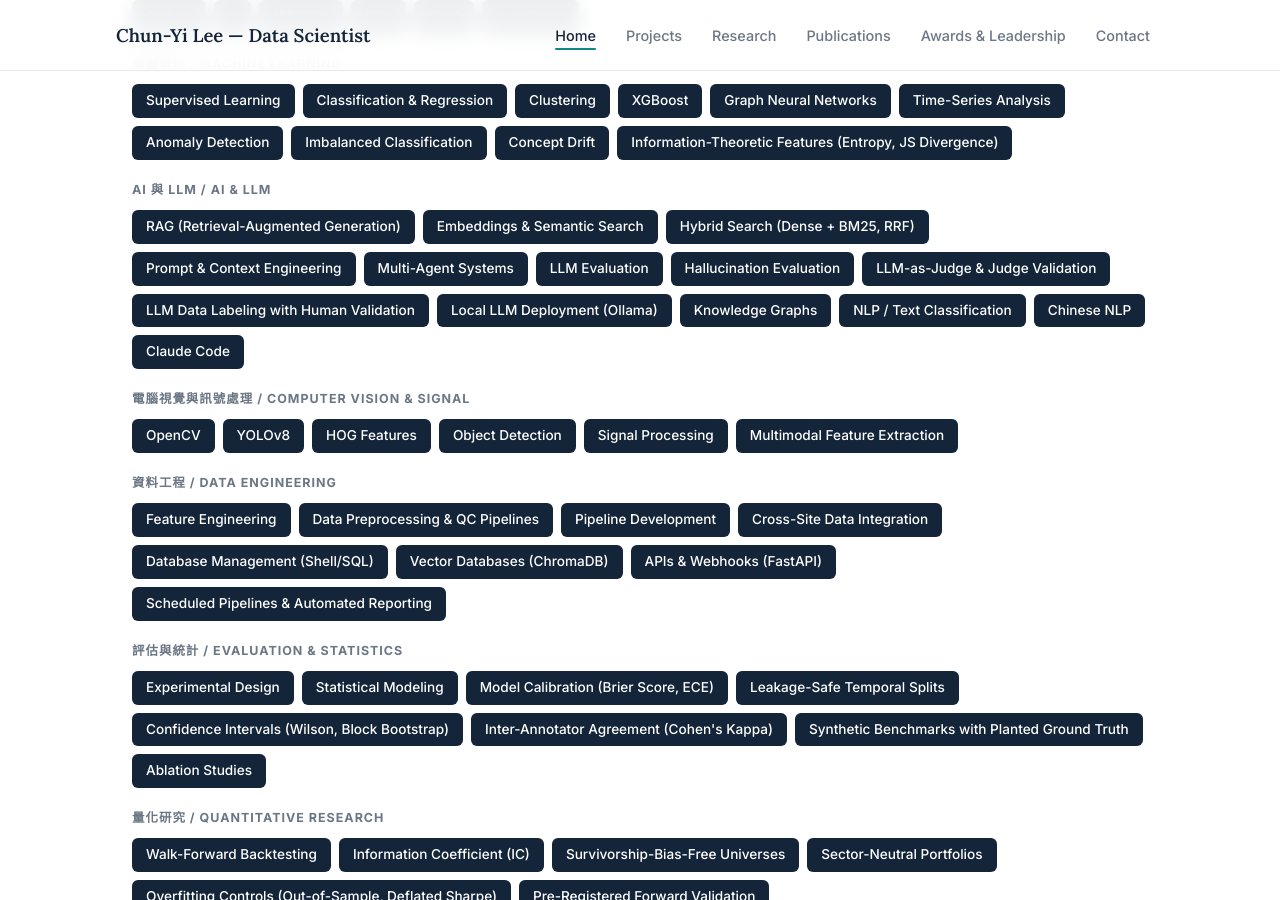
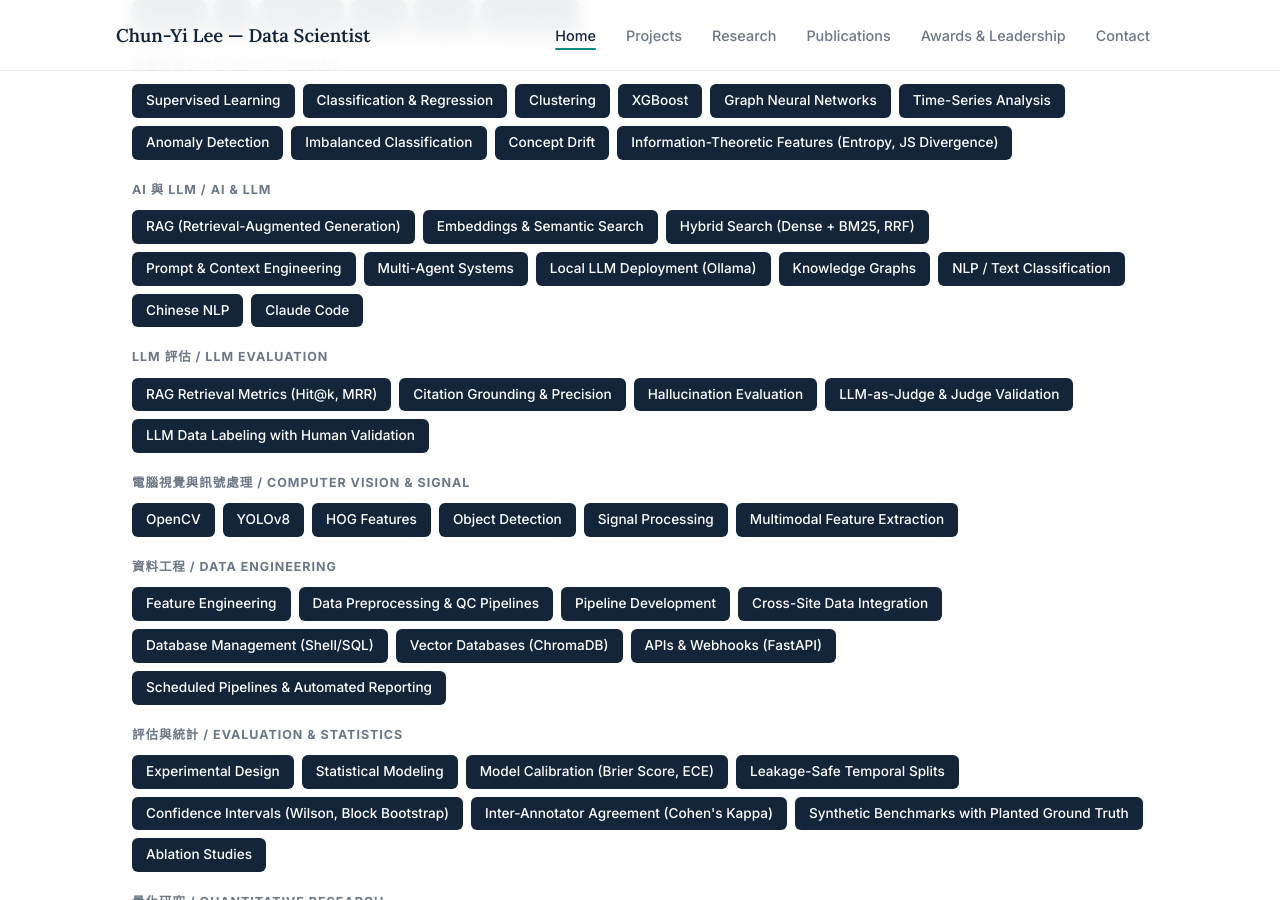
Before and after one commit to JamesLeeCY/JamesLeeCY.github.io, a Jekyll site: the page built from index.html, in a window 1280 px wide and 900 px high, scrolled down 1130 px. Built offline with Jekyll 4.4.1, drawn with Linux system fonts in a browser that asks for light colours.

Commit message:
Split LLM evaluation into its own skills group
Co-Authored-By: Claude Opus 5.5 <noreply@anthropic.com>

```diff
--- a/_data/skills.yml
+++ b/_data/skills.yml
@@ -34,15 +34,20 @@ groups:
       - Hybrid Search (Dense + BM25, RRF)
       - Prompt & Context Engineering
       - Multi-Agent Systems
-      - LLM Evaluation
-      - Hallucination Evaluation
-      - LLM-as-Judge & Judge Validation
-      - LLM Data Labeling with Human Validation
       - Local LLM Deployment (Ollama)
       - Knowledge Graphs
       - NLP / Text Classification
       - Chinese NLP
       - Claude Code
+
+  - title: "LLM 評估 / LLM Evaluation"
+    style: tag
+    items:
+      - RAG Retrieval Metrics (Hit@k, MRR)
+      - Citation Grounding & Precision
+      - Hallucination Evaluation
+      - LLM-as-Judge & Judge Validation
+      - LLM Data Labeling with Human Validation
 
   - title: "電腦視覺與訊號處理 / Computer Vision & Signal"
     style: tag
```
Also changed, not shown: HANDOFF.md (+2 -0 lines).
